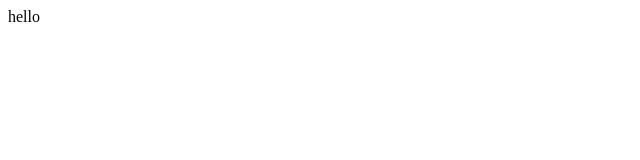
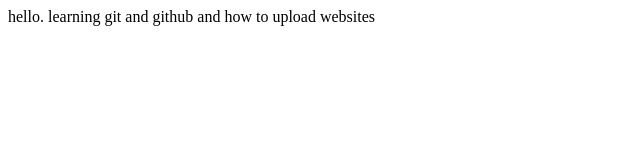
Before and after one commit to faizuu9/Websites, a plain HTML site: page index.html in a window 1280 px wide. Shown: the whole page, without its empty margins (0-640 px from the left). Drawn offline with Linux system fonts and the light colour scheme.

Commit message:
New line inserted

```diff
--- a/index.html
+++ b/index.html
@@ -1 +1 @@
-<p>hello</p>
+<p>hello. learning git and github and how to upload websites</p>
```
